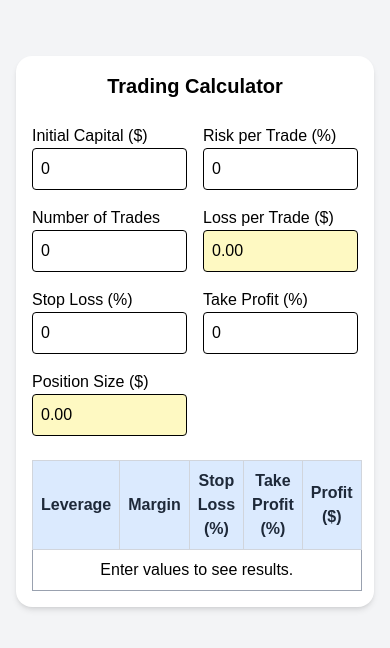
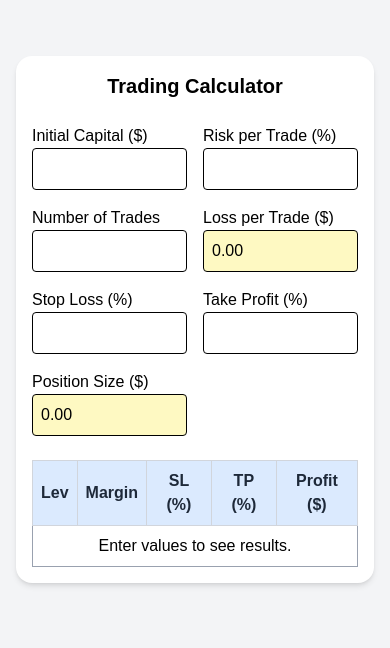
Before and after one commit to nakataken/Crypto-Trading-Calculator, a Next.js app: page /calculator in a window 390 px wide. Shown: the top 648 px of the page. Built offline with nearby package versions, Linux system fonts and the light colour scheme.

Commit message:
fix mobile layout

```diff
--- a/src/app/components/CalculatorForm.tsx
+++ b/src/app/components/CalculatorForm.tsx
@@ -13,11 +13,11 @@ interface computation {
 
 export default function CalculatorForm() {
   const leverages = [2, 3, 5, 10, 15, 20, 30, 50, 100, 125];
-  const [initialCapital, setInitialCapital] = useState<number>(0);
-  const [riskPerTrade, setRiskPerTrade] = useState<number>(0);
-  const [numberOfTrades, setNumberOfTrades] = useState<number>(0);
-  const [stopLossPercent, setStopLossPercent] = useState<number>(0);
-  const [takeProfitPercent, setTakeProfitPercent] = useState<number>(0);
+  const [initialCapital, setInitialCapital] = useState<number>();
+  const [riskPerTrade, setRiskPerTrade] = useState<number>();
+  const [numberOfTrades, setNumberOfTrades] = useState<number>();
+  const [stopLossPercent, setStopLossPercent] = useState<number>();
+  const [takeProfitPercent, setTakeProfitPercent] = useState<number>();
 
   const lossPerTrade = useMemo(() => {
     if (!initialCapital || !riskPerTrade || !numberOfTrades) return 0;
@@ -134,10 +134,10 @@ export default function CalculatorForm() {
       <table className="w-full border-collapse border border-gray-400 text-center">
         <thead className="bg-blue-100 text-gray-800 font-semibold">
           <tr>
-            <th className="border border-gray-300 p-2">Leverage</th>
+            <th className="border border-gray-300 p-2">Lev</th>
             <th className="border border-gray-300 p-2">Margin</th>
-            <th className="border border-gray-300 p-2">Stop Loss (%)</th>
-            <th className="border border-gray-300 p-2">Take Profit (%)</th>
+            <th className="border border-gray-300 p-2">SL (%)</th>
+            <th className="border border-gray-300 p-2">TP (%)</th>
             <th className="border border-gray-300 p-2">Profit ($)</th>
           </tr>
         </thead>
@@ -149,7 +149,8 @@ export default function CalculatorForm() {
               else if (data.leverage <= 50) rowColor = "bg-yellow-100";
               else rowColor = "bg-red-100";
 
-              const isMarginTooHigh = data.margin > initialCapital;
+              const isMarginTooHigh =
+                initialCapital && data.margin > initialCapital;
 
               return (
                 <tr key={data.key} className={rowColor}>
```
